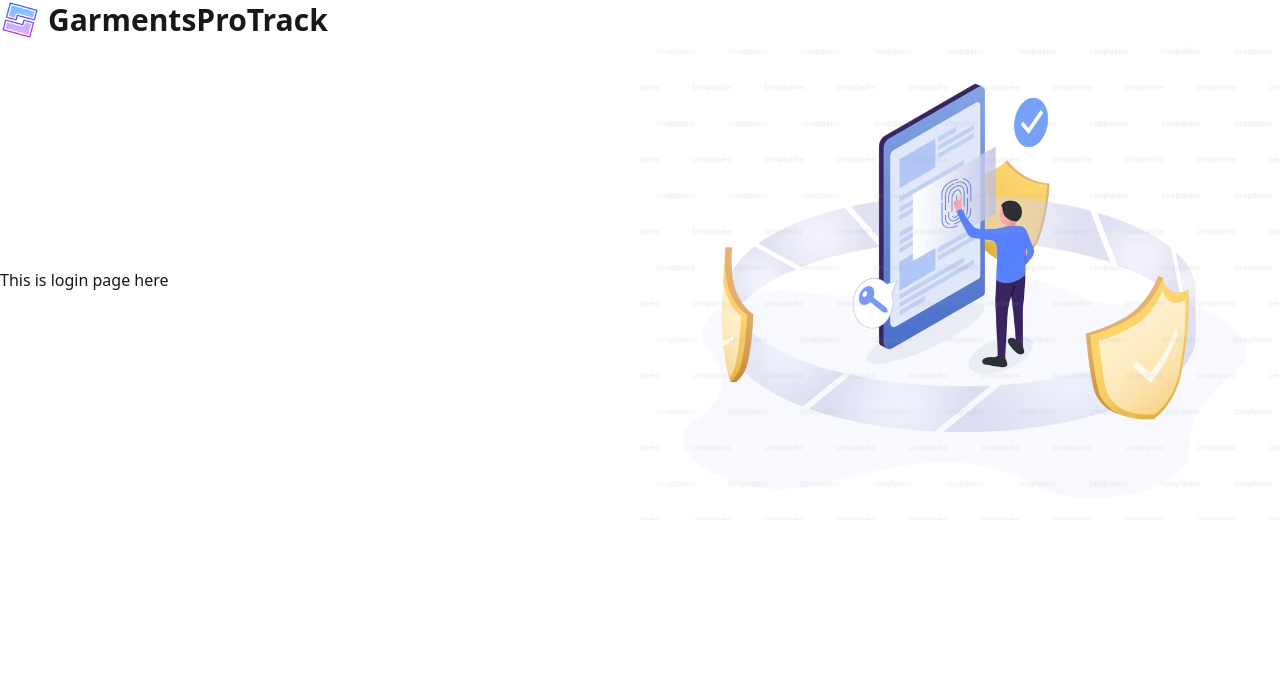
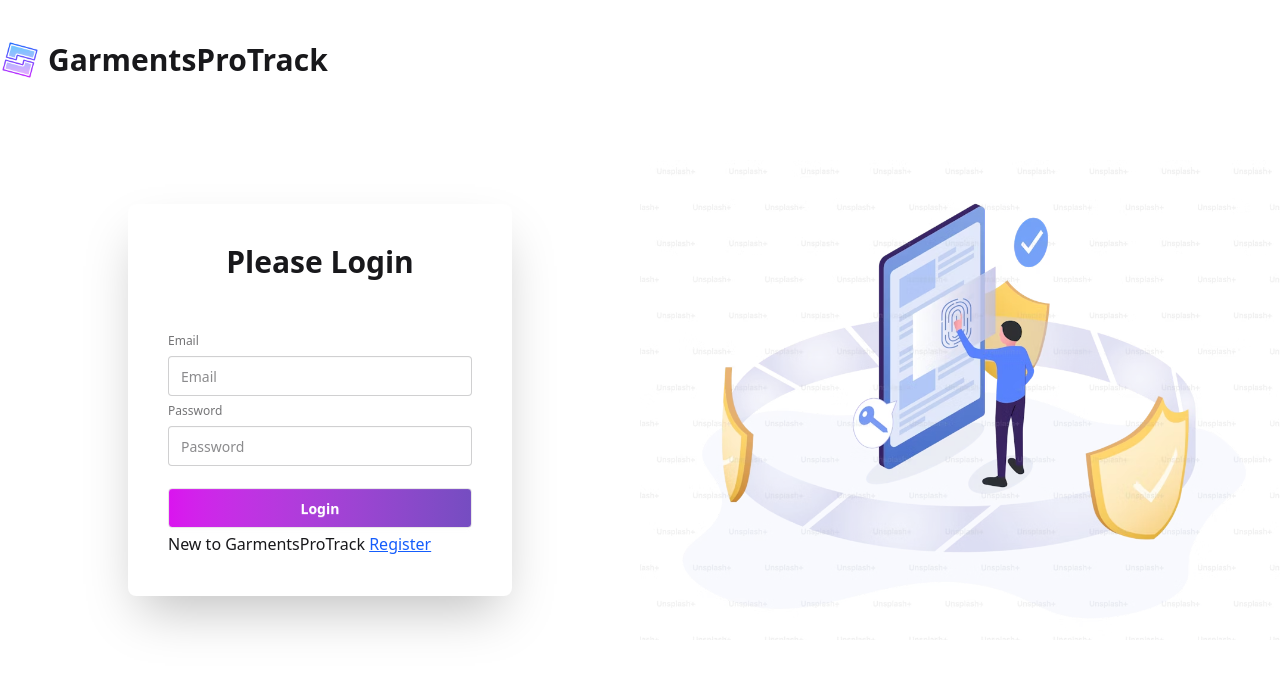
Before and after one commit to shahadat-web-dev/Garments-Pro-Track-Client, a React (Vite) app: page /login in a window 1280 px wide. Shown: the top 678 px of the page. Built offline with nearby package versions, Linux system fonts and the light colour scheme.

Commit message:
creat a register page

```diff
--- /dev/null
+++ b/src/hooks/useAuth.jsx
@@ -0,0 +1,9 @@
+import React, { use } from 'react';
+import { AuthContext } from '../context/AuthContext/AuthContext';
+
+const useAuth = () => {
+  const authInfo = use(AuthContext);
+  return authInfo;
+};
+
+export default useAuth;
--- a/src/layout/AuthLayout.jsx
+++ b/src/layout/AuthLayout.jsx
@@ -4,9 +4,9 @@ import authImage from '../assets/security.avif'
 
 const AuthLayout = () => {
   return (
-    <div className='max-w-7xl mx-auto'>
+    <div className='max-w-7xl md:mt-10  mx-auto'>
       <Logo></Logo>
-      <div className='flex items-center flex-col md:flex-row'>
+      <div className='flex  md:mt-20 items-center flex-col md:flex-row'>
         <div className='flex-1'>
           <Outlet></Outlet>
         </div>
--- a/src/pages/Auth/Login/Login.jsx
+++ b/src/pages/Auth/Login/Login.jsx
@@ -1,9 +1,77 @@
 import React from 'react';
+import { useForm } from 'react-hook-form';
+import useAuth from '../../../hooks/useAuth';
+import { Link } from 'react-router';
 
 const Login = () => {
+
+    const { register, handleSubmit, formState: { errors } } = useForm();
+    const { signInUser } = useAuth();
+
+    const handleLogin = (data) => {
+      console.log('after register', data);
+      signInUser(data.email, data.password)
+        .then(result => {
+          console.log(result.user);
+        })
+        .catch(error => {
+          console.log(error);
+
+        })
+    }
+
   return (
     <div>
-      <h1>This is login page here</h1>
+      <div>
+      <div className="card bg-base-100 p-10 w-full mx-auto max-w-sm shrink-0 shadow-2xl">
+        <h3 className="text-3xl text-center font-bold">Please Login</h3>
+        <div className="card-body"></div>
+        <form  onSubmit={handleSubmit(handleLogin)}>
+          <fieldset className="fieldset">
+            {/* Email */}
+            <label className="label">Email</label>
+            <input
+              type="email"
+              {...register('email', { required: true })}
+              className="input"
+              placeholder="Email"
+            />
+            {errors.email?.type === 'required' && (
+              <p className='text-red-500'>Email is required</p>
+            )}
+
+            {/* Password */}
+            <label className="label">Password</label>
+            <input
+              type="password"
+              {...register('password', {
+                required: true,
+                minLength: 6,
+                pattern: /^(?=.*[a-z])(?=.*[A-Z]).+$/
+              })}
+              className="input"
+              placeholder="Password"
+            />
+
+            {errors.password?.type === 'required' && (
+              <p className='text-red-500'>Password is required</p>
+            )}
+
+            {errors.password?.type === 'minLength' && (
+              <p className='text-red-500'>Password must be 6 characters or longer</p>
+            )}
+
+            {errors.password?.type === 'pattern' && (
+              <p className='text-red-500'>
+                Password must contain at least 1 uppercase & 1 lowercase letter
+              </p>
+            )}
+            <button className="btn  text-white bg-linear-to-r from-[#DA14EF] to-[#754DC1] mt-4">Login</button>
+          </fieldset>
+          <p>New to GarmentsProTrack  <Link className='text-blue-600 underline font-medium' to='/register'>Register</Link></p>
+        </form>
+      </div>
+    </div>
     </div>
   );
 };
--- a/src/pages/Auth/Register/Register.jsx
+++ b/src/pages/Auth/Register/Register.jsx
@@ -1,19 +1,32 @@
 import React from 'react';
 import { useForm } from 'react-hook-form';
+import useAuth from '../../../hooks/useAuth';
+import { Link } from 'react-router';
 
 const Register = () => {
 
   const { register, handleSubmit, formState: { errors } } = useForm();
+  const { registerUser } = useAuth();
 
   const handleRegistration = (data) => {
     console.log('after register', data);
+    registerUser(data.email, data.password)
+      .then(result => {
+        console.log(result.user);
+      })
+      .catch(error => {
+        console.log(error);
+
+      })
   }
 
   return (
     <div>
+      <div className="card bg-base-100 mx-auto p-10 w-full max-w-sm shrink-0 shadow-2xl">
+        <h3 className="text-3xl text-center font-bold">Please Register</h3>
+        <div className="card-body"></div>
         <form onSubmit={handleSubmit(handleRegistration)}>
           <fieldset className="fieldset">
-
             {/* Email */}
             <label className="label">Email</label>
             <input
@@ -54,10 +67,11 @@ const Register = () => {
             )}
 
             <div><a className="link link-hover">Forgot password?</a></div>
-          <button className="btn md:w-1/2 btn-neutral mt-4">Login</button>
-
+            <button className="btn text-white bg-linear-to-r from-[#DA14EF] to-[#754DC1] mt-4">Register</button>
           </fieldset>
+          <p>Already have an account <Link className='text-blue-600 underline font-medium' to='/login'>Login</Link></p>
         </form>
+      </div>
     </div>
   );
 };
```
Lines whose indentation alone changed are shown as unchanged.
